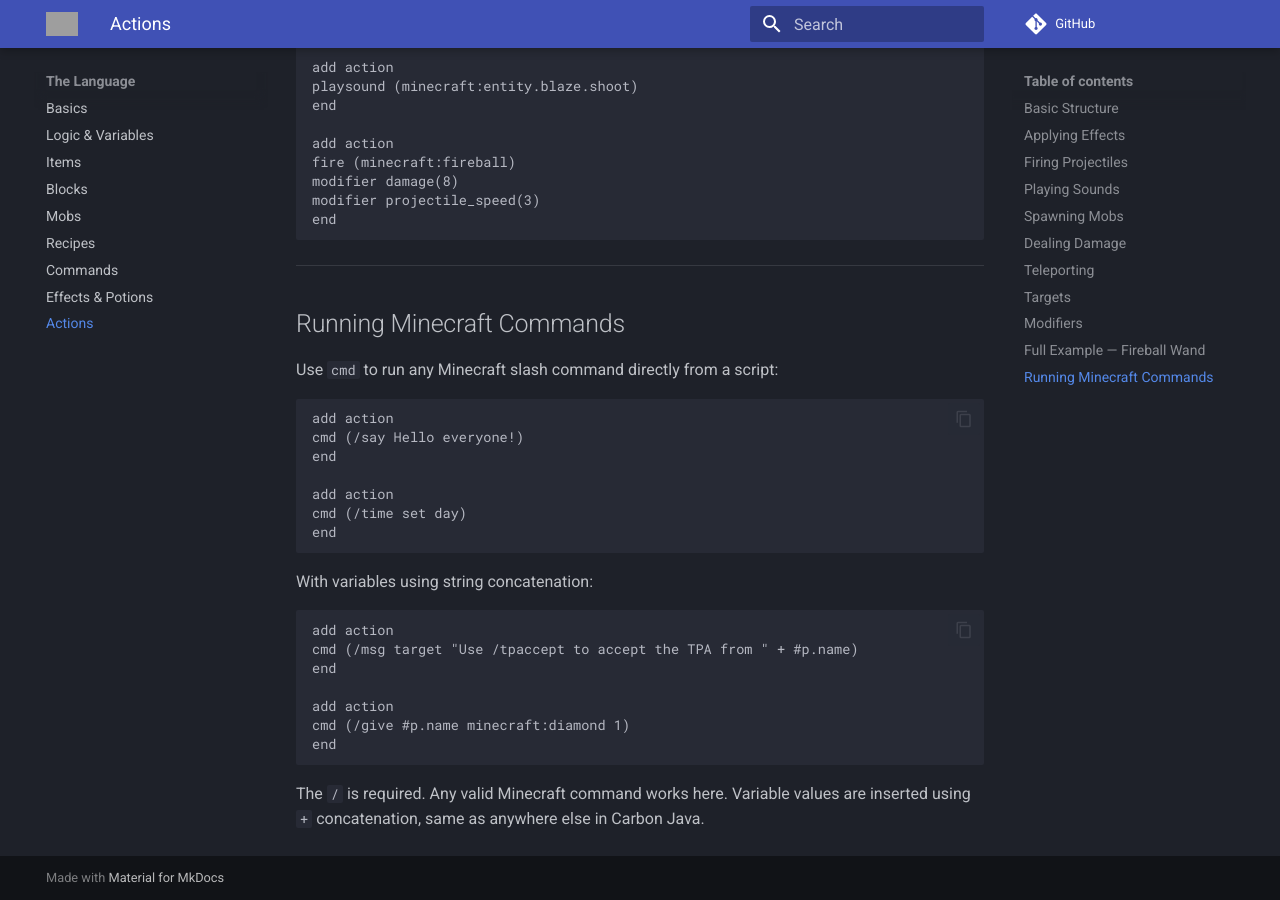
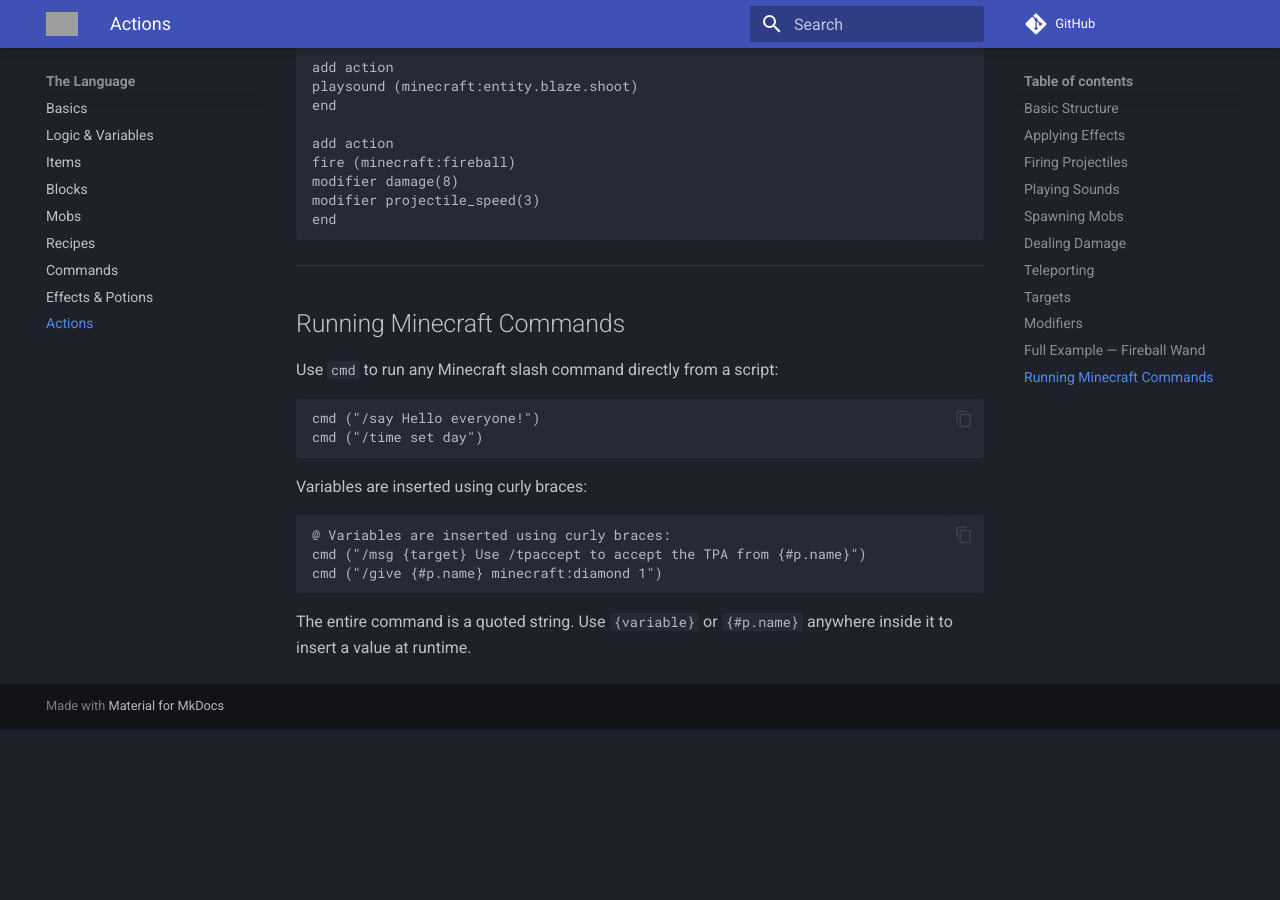
Before and after one commit to StratCube2/carbon-script, an MkDocs documentation site: the page built from docs/language/09_actions.md, in a window 1280 px wide and 900 px high, scrolled down 3201 px. Built offline with MkDocs 1.6.1 and Material for MkDocs 9.7.7, drawn with Linux system fonts in a browser that asks for light colours; comment, search, counter and statistics services are not loaded; after the commit the page ends 3930 px from its top, so only the background shows below that; grey boxes are pictures that could not be loaded.

Commit message:
Update cmd feature to use curly brace substitution syntax instead of concatenation
Agent-Logs-Url: https://github.com/StratCube2/carbon-script/sessions/b3c36133-007f-4cfa-a39a-23cd3da3e8f4

Co-authored-by: StratCube2 <176216858+StratCube2@users.noreply.github.com>

````diff
--- a/docs/language/09_actions.md
+++ b/docs/language/09_actions.md
@@ -159,26 +159,16 @@ end
 Use `cmd` to run any Minecraft slash command directly from a script:
 
 ```
-add action
-cmd (/say Hello everyone!)
-end
-
-add action
-cmd (/time set day)
-end
+cmd ("/say Hello everyone!")
+cmd ("/time set day")
 ```
 
-With variables using string concatenation:
+Variables are inserted using curly braces:
 
 ```
-add action
-cmd (/msg target "Use /tpaccept to accept the TPA from " + #p.name)
-end
-
-add action
-cmd (/give #p.name minecraft:diamond 1)
-end
+@ Variables are inserted using curly braces:
+cmd ("/msg {target} Use /tpaccept to accept the TPA from {#p.name}")
+cmd ("/give {#p.name} minecraft:diamond 1")
 ```
 
-The `/` is required. Any valid Minecraft command works here.
-Variable values are inserted using `+` concatenation, same as anywhere else in Carbon Java.
+The entire command is a quoted string. Use `{variable}` or `{#p.name}` anywhere inside it to insert a value at runtime.
````
Also changed, not shown: docs/SPEC.md (+4 -3 lines), docs/language/07_commands.md (+1 -1 lines).
